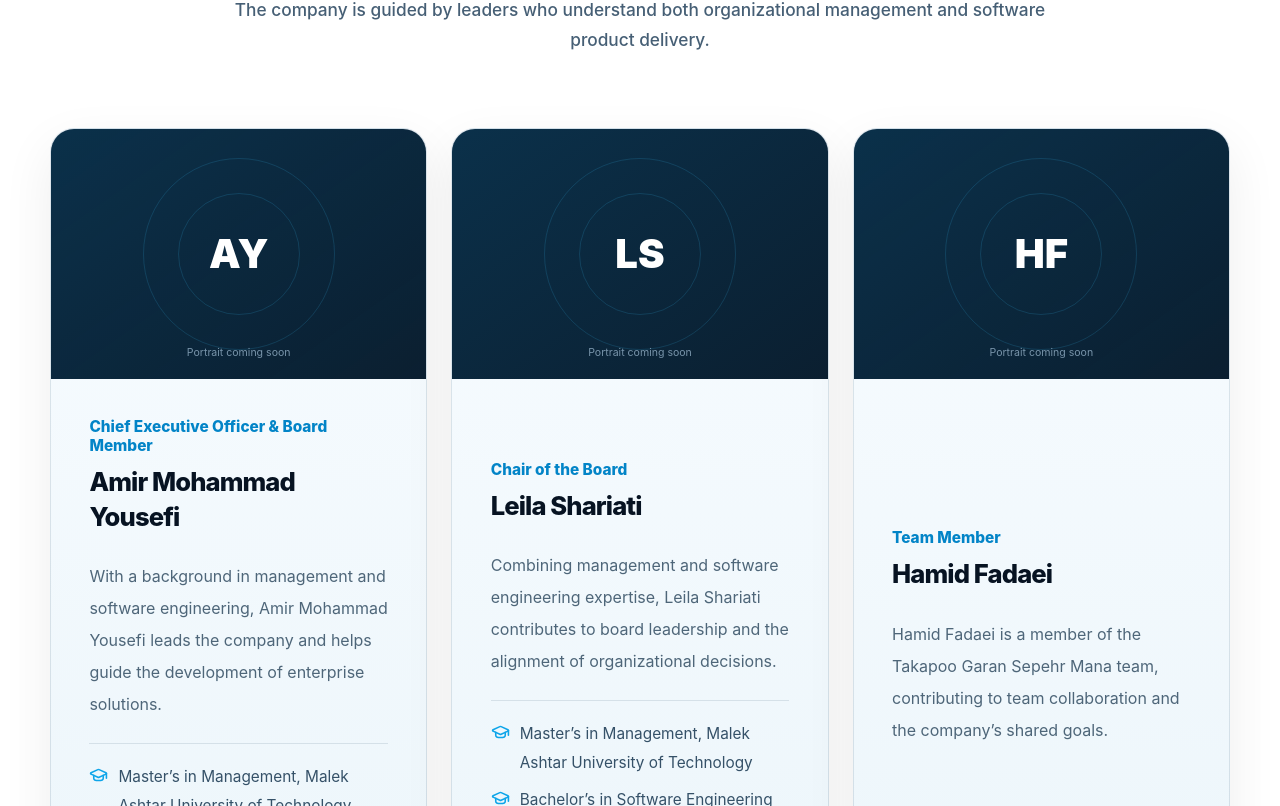
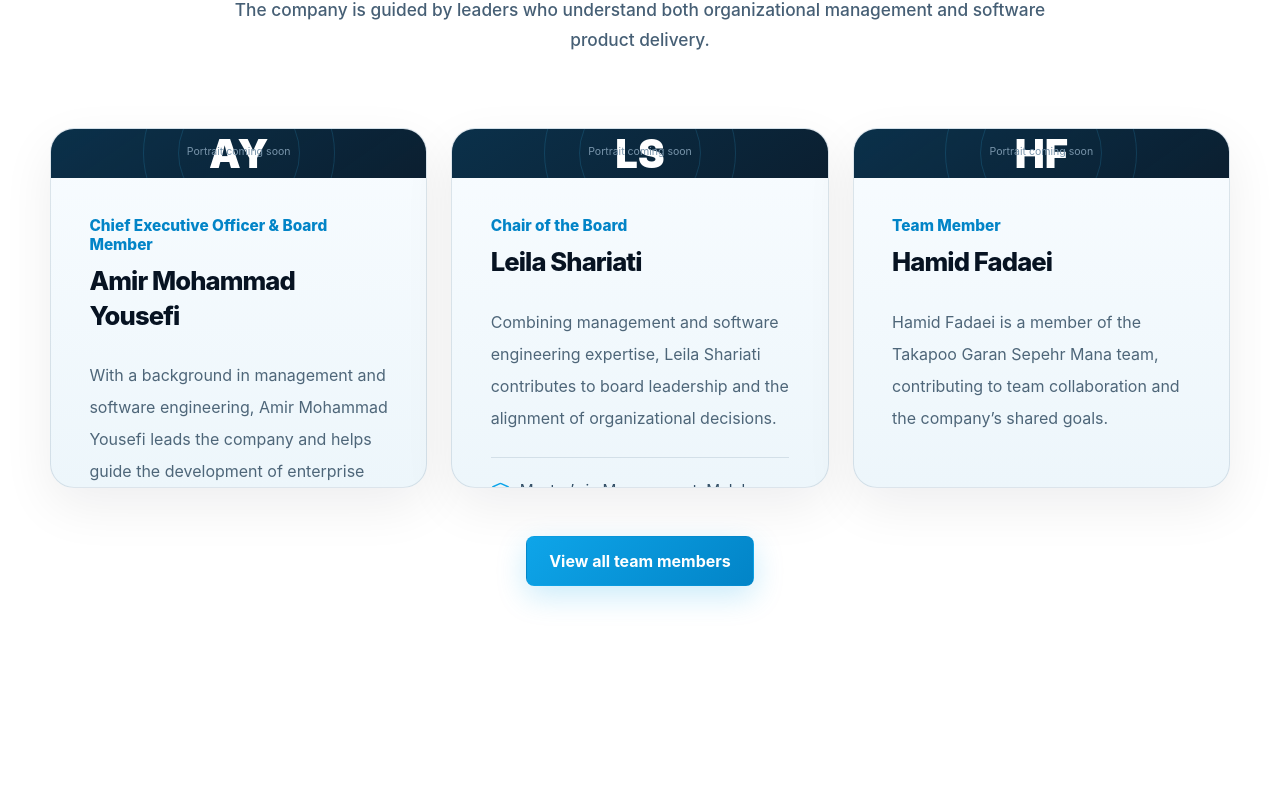
Before and after one commit to amiryousefimo/sepehr-mana, a Next.js app: page /en in a window 1280 px wide. Shown: the part 7794-8600 px from the top of the page. Built offline with nearby package versions, Linux system fonts and the light colour scheme; no server answers; a small style sheet from the web is missing.

Commit message:
add team page

```diff
--- a/app/[locale]/page.tsx
+++ b/app/[locale]/page.tsx
@@ -255,9 +255,21 @@ export default async function HomePage({
                 description={copy.team.description}
               />
             </Reveal>
+
             <div className="team__grid">
-              {copy.team.people.map((person, index) => (
+              {copy.team.people.map((person, index) => {
+                const slug = slugifyName(person.name);
+                return (
                   <Reveal className="person-card" delay={index * 0.1} key={person.name}>
+                    <a
+                      href={`/${locale}/team/${slug}`}
+                      style={{
+                        textDecoration: "none",
+                        color: "inherit",
+                        display: "block",
+                        height: "100%",
+                      }}
+                    >
                       <div className="person-card__portrait">
                         {person.photoUrl ? (
                           <img alt={person.name} src={person.photoUrl} />
@@ -283,8 +295,16 @@ export default async function HomePage({
                           </ul>
                         )}
                       </div>
+                    </a>
                   </Reveal>
-              ))}
+                );
+              })}
+            </div>
+
+            <div style={{ display: "flex", justifyContent: "center", marginTop: 48 }}>
+              <a href={`/${locale}/team`} className="button button--primary">
+                {locale === "fa" ? "مشاهده همه اعضای تیم" : "View all team members"}
+              </a>
             </div>
           </div>
         </section>
--- a/next.config.mjs
+++ b/next.config.mjs
@@ -2,6 +2,15 @@ import createNextIntlPlugin from "next-intl/plugin";
 
 const nextConfig = {
   output: "standalone",
+  images: {
+    remotePatterns: [
+      {
+        protocol: "https",
+        hostname: "cms.mhka.cloud",
+        pathname: "/api/media/**",
+      },
+    ],
+  },
   async redirects() {
     return [
       {
```
Lines whose indentation alone changed are shown as unchanged.
